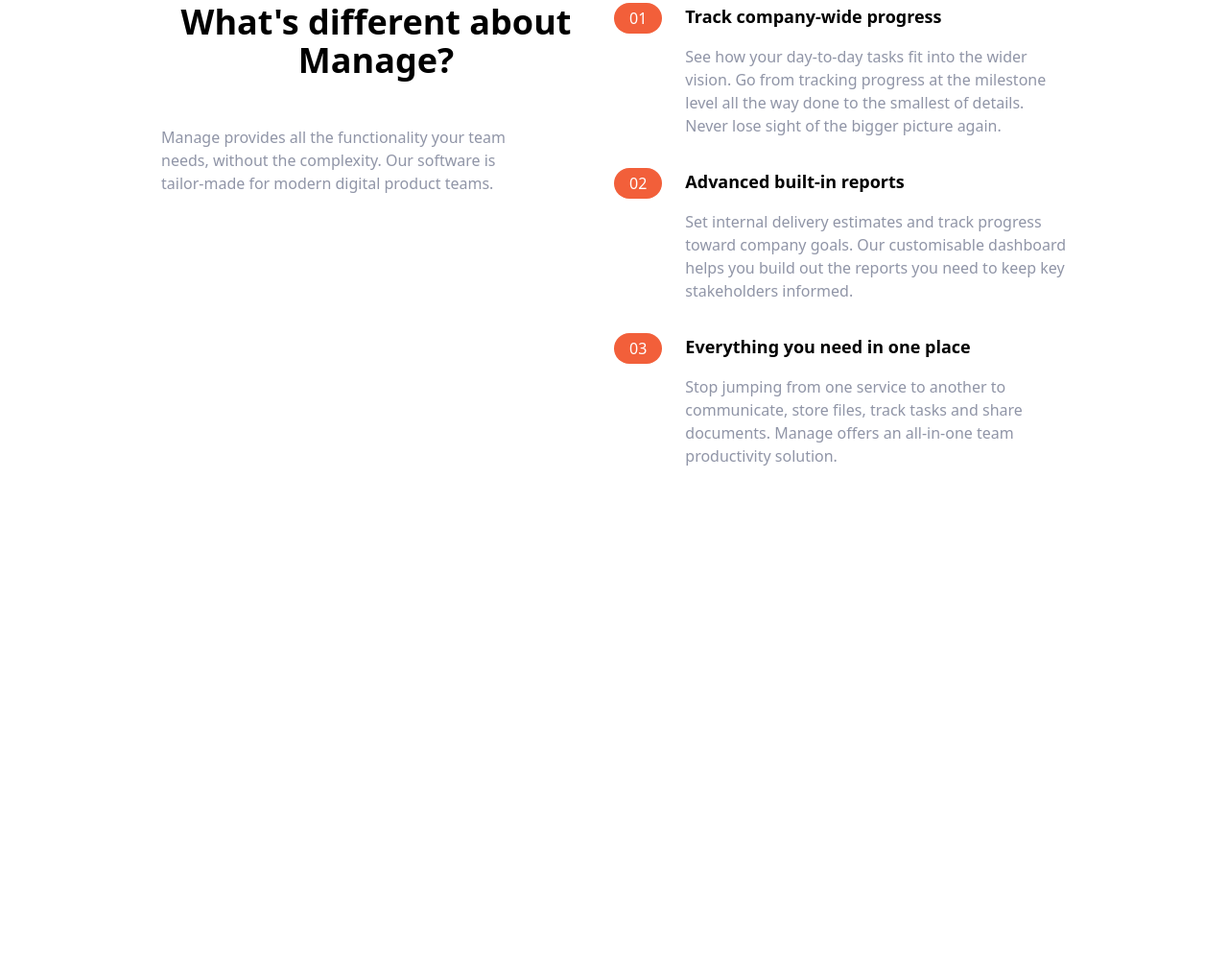
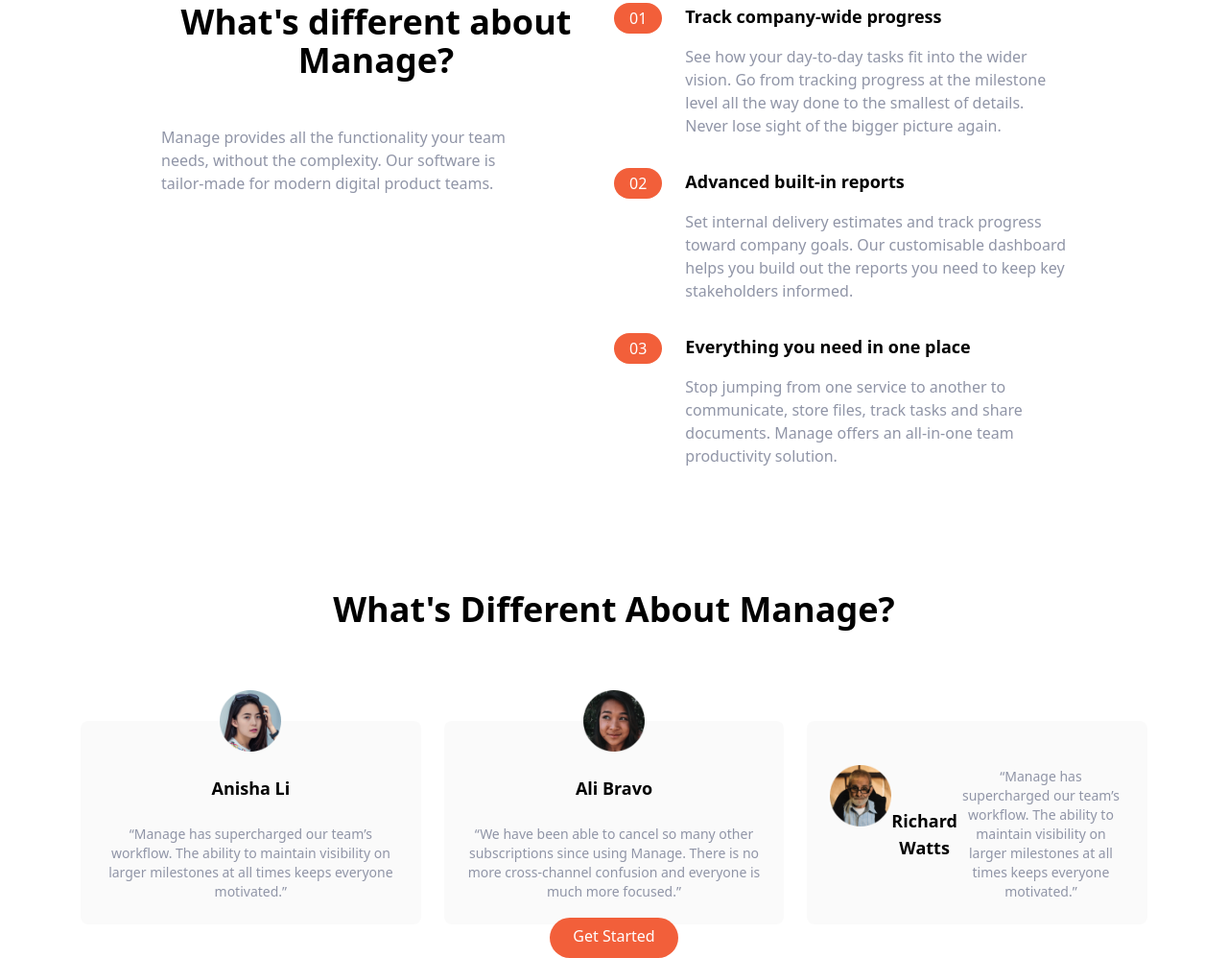
Before and after one commit to konstantinkrumin/tailwind-manage-landing-page, a website: page index.html in a window 1280 px wide. Shown: the part 653-1651 px from the top of the page at 96% size. Before the commit the page ends 1140 px from the top, so only its background shows below. Drawn offline with Linux system fonts and the light colour scheme.

Commit message:
added Testimonials

```diff
--- a/index.html
+++ b/index.html
@@ -122,5 +122,48 @@
         </div>
       </div>
     </section>
+
+    <!-- Testimonials -->
+    <section id="testimonials">
+      <!-- Container to heading and testimonial blocks -->
+      <div class="max-w-6xl px-5 mx-auto mt-32 text-center">
+        <!-- Heading -->
+        <h2 class="text-4xl font-bold text-center">What's Different About Manage?</h2>
+        <!-- Testimonials Container -->
+        <div class="flex flex-col mt-24 md:flex-row md:space-x-6">
+          <!-- Testimonial 1 -->
+          <div class="flex flex-col items-center p-6 space-y-6 rounded-lg bg-veryLightGray md:w-1/3">
+            <img src="img/avatar-anisha.png" class="w-16 -mt-14" alt="avatar" />
+            <h5 class="text-lg font-bold">Anisha Li</h5>
+            <p class="text-sm text-darkGrayishBlue">
+              “Manage has supercharged our team’s workflow. The ability to maintain visibility on larger milestones at all times keeps everyone motivated.”
+            </p>
+          </div>
+
+          <!-- Testimonial 2 -->
+          <div class="hidden flex-col items-center p-6 space-y-6 rounded-lg bg-veryLightGray md:flex md:w-1/3">
+            <img src="img/avatar-ali.png" class="w-16 -mt-14" alt="avatar" />
+            <h5 class="text-lg font-bold">Ali Bravo</h5>
+            <p class="text-sm text-darkGrayishBlue">
+              “We have been able to cancel so many other subscriptions since using Manage. There is no more cross-channel confusion and everyone is much more
+              focused.”
+            </p>
+          </div>
+
+          <!-- Testimonial 3 -->
+          <div class="hiddenflex-col items-center p-6 space-y-6 rounded-lg bg-veryLightGray md:flex md:w-1/3">
+            <img src="img/avatar-richard.png" class="w-16 -mt-14" alt="avatar" />
+            <h5 class="text-lg font-bold">Richard Watts</h5>
+            <p class="text-sm text-darkGrayishBlue">
+              “Manage has supercharged our team’s workflow. The ability to maintain visibility on larger milestones at all times keeps everyone motivated.”
+            </p>
+          </div>
+        </div>
+        <!-- Button -->
+        <div class="my-16">
+          <a href="#" class="p-3 px-6 pt-2 text-white bg-brightRed rounded-full baseline hover:bg-brightRedLight">Get Started</a>
+        </div>
+      </div>
+    </section>
   </body>
 </html>
```
Also changed, not shown: css/main.css.
